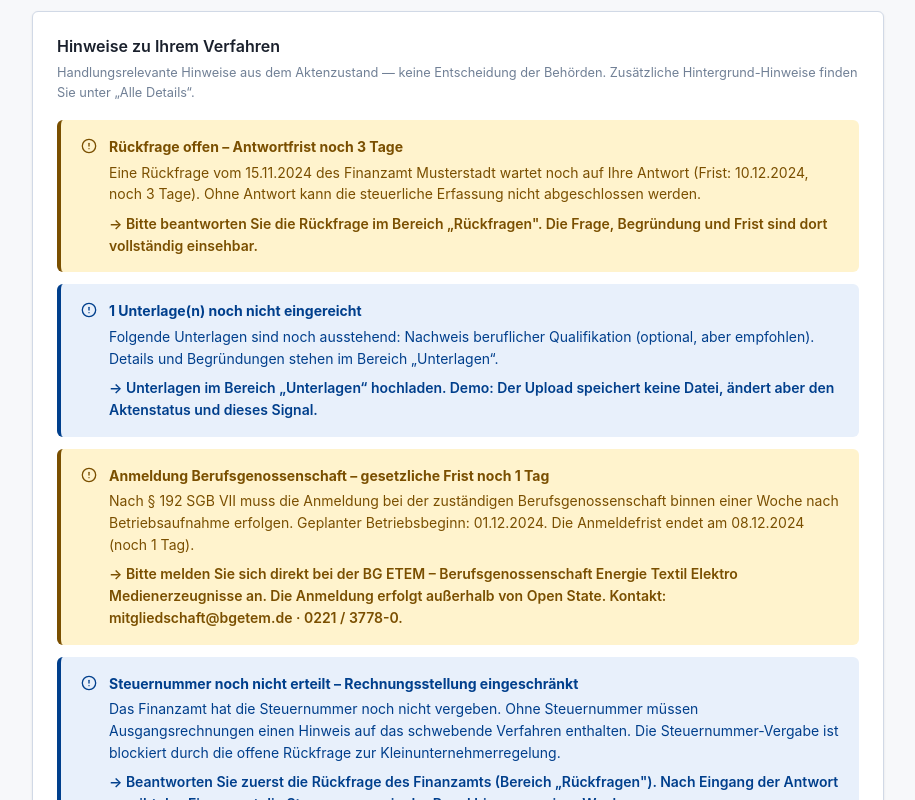
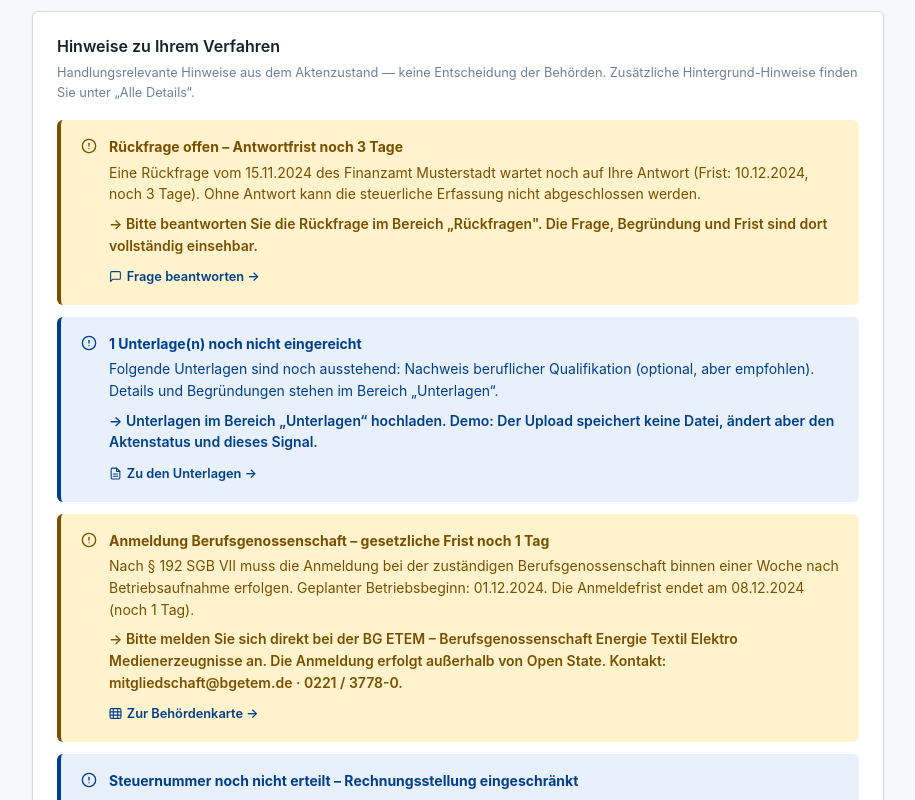
Before and after one commit to d0npedro/open-state, a Next.js app in the folder demo/: page /gruendung in a window 1280 px wide. Shown: the part 2040-2840 px from the top of the page, without its empty margins (182-1097 px from the left). Built offline with nearby package versions, Linux system fonts and the light colour scheme.

Commit message:
feat(ug): Übersicht Fairness-Signale mit Kurz-CTAs
RELEVANT/HINWEIS-Einträge auf der Übersicht verlinken auf Rückfrage,
Unterlagen bzw. BG-Behördenkarte. CTA entfällt nach State-Wechsel.

```diff
--- a/demo/app/gruendung/page.tsx
+++ b/demo/app/gruendung/page.tsx
@@ -5,6 +5,7 @@ import { useGruendungState } from '@/context/GruendungStateContext';
 import { berechneFairnessSignaleGruendung } from '@/lib/fairness/gruendung-rules';
 import { Icon } from '@/components/Icon';
 import type { IconName } from '@/components/Icon';
+import type { FairnessSignal } from '@/types/fairness';
 import type { GruendungsAkte } from '@/types/gruendung';
 
 const statusFlow = [
@@ -116,6 +117,63 @@ function naechsterSchrittZiel(
       icon: 'building',
     };
   }
+  return null;
+}
+
+/**
+ * Kurz-CTA für Fairness-Signale auf der Übersicht (Rückfrage / Unterlagen / BG).
+ * Nur solange der auslösende Aktenzustand noch greift.
+ */
+function fairnessSignalZiel(
+  signal: FairnessSignal,
+  akte: GruendungsAkte
+): { href: string; cta: string; icon: IconName; testKey: string } | null {
+  // Offene Rückfrage mit Frist
+  if (
+    signal.typ === 'UG_RUECKFRAGE_OFFEN_FRIST_RELEVANT' ||
+    signal.id.startsWith('UG-RQ-')
+  ) {
+    const match = signal.id.match(/^UG-RQ-(.+)-FRIST$/);
+    const rqId = match?.[1];
+    if (!rqId) return null;
+    const offen = akte.rueckfragen.some(r => r.id === rqId && !r.beantwortet);
+    if (!offen) return null;
+    return {
+      href: `/gruendung/rueckfragen#rq-${rqId}`,
+      cta: 'Frage beantworten',
+      icon: 'chat',
+      testKey: `rq-${rqId}`,
+    };
+  }
+
+  // Fehlende Unterlagen
+  if (signal.typ === 'UG_UNTERLAGE_FEHLT' || signal.id === 'UG-UNTERLAGEN-FEHLEND') {
+    const dok = akte.dokumente.find(
+      d => d.status === 'ANGEFORDERT' || d.status === 'ABGELEHNT'
+    );
+    if (!dok) return null;
+    return {
+      href: `/gruendung/dokumente#dok-${dok.id}`,
+      cta: 'Zu den Unterlagen',
+      icon: 'file',
+      testKey: `dok-${dok.id}`,
+    };
+  }
+
+  // BG-Anmeldung ausstehend
+  if (signal.typ === 'UG_BG_ANMELDUNG_AUSSTEHEND' || signal.id === 'UG-BG-ANMELDUNG') {
+    const bg = akte.beteiligteBehörden.find(
+      b => b.typ === 'BERUFSGENOSSENSCHAFT' && b.status === 'NICHT_GESTARTET'
+    );
+    if (!bg) return null;
+    return {
+      href: `/gruendung/behoerden#beh-${bg.id}`,
+      cta: 'Zur Behördenkarte',
+      icon: 'building',
+      testKey: `beh-${bg.id}`,
+    };
+  }
+
   return null;
 }
 
@@ -426,7 +484,9 @@ export default function GruendungPage() {
             style={{ display: 'flex', flexDirection: 'column', gap: '0.75rem' }}
             data-testid="uebersicht-fairness-liste"
           >
-            {fairnessSignale.map(sig => (
+            {fairnessSignale.map(sig => {
+              const ziel = fairnessSignalZiel(sig, akte);
+              return (
                 <div
                   key={sig.id}
                   data-testid={`uebersicht-fairness-${sig.id}`}
@@ -434,7 +494,7 @@ export default function GruendungPage() {
                   className={`notice-box ${sig.prioritaet === 'RELEVANT' ? 'notice-box-warn' : 'notice-box-info'}`}
                 >
                   <Icon name="info" size={16} style={{ flexShrink: 0, marginTop: '2px' }} />
-                <div>
+                  <div style={{ flex: 1, minWidth: 0 }}>
                     <strong style={{ display: 'block', marginBottom: '0.25rem' }}>{sig.titel}</strong>
                     <span style={{ fontSize: '0.875rem' }}>{sig.erklaerung}</span>
                     {sig.naechsterSchritt && (
@@ -442,9 +502,30 @@ export default function GruendungPage() {
                         → {sig.naechsterSchritt}
                       </div>
                     )}
+                    {ziel && (
+                      <Link
+                        href={ziel.href}
+                        data-testid={`uebersicht-fairness-cta-${ziel.testKey}`}
+                        style={{
+                          display: 'inline-flex',
+                          alignItems: 'center',
+                          gap: '0.3rem',
+                          marginTop: '0.65rem',
+                          fontSize: '0.8rem',
+                          fontWeight: 600,
+                          color: 'var(--color-primary)',
+                          textDecoration: 'none',
+                        }}
+                        aria-label={`${ziel.cta}: ${sig.titel}`}
+                      >
+                        <Icon name={ziel.icon} size={13} />
+                        {ziel.cta} →
+                      </Link>
+                    )}
                   </div>
                 </div>
-            ))}
+              );
+            })}
           </div>
           <Link
             href="/gruendung/hinweise"
```
Also changed, not shown: 2 other files (tests, documents, lock files or other folders). Lines whose indentation alone changed are shown as unchanged.
